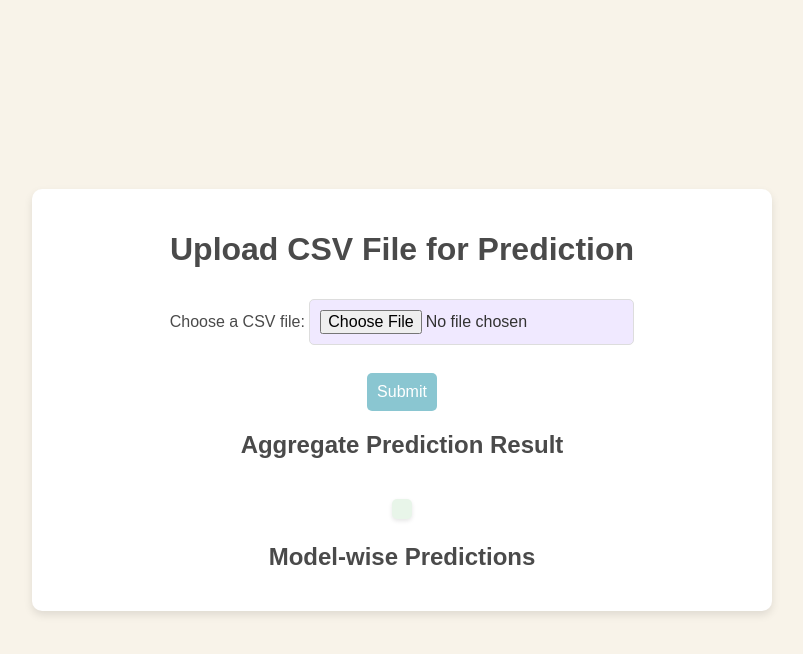
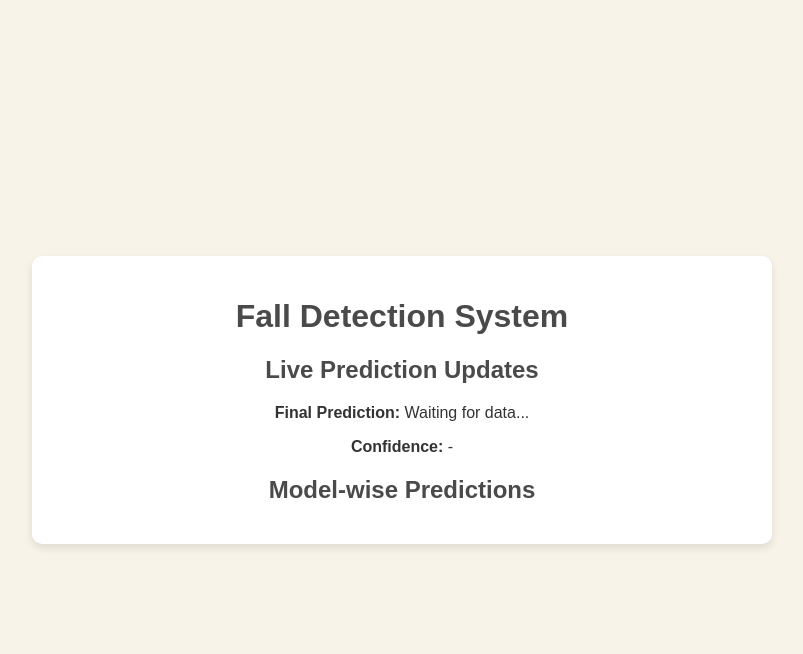
Before and after one commit to BeakedMan/Fall_Detection, a Flask app: page / in a window 1280 px wide. Shown: the top 654 px of the page, without its empty margins (238-1041 px from the left). Run offline with Flask 3, Linux system fonts and the light colour scheme.

Commit message:
Merged feature-alerts into feature-aggregate-results

```diff
--- a/app.py
+++ b/app.py
@@ -2,15 +2,13 @@ from flask import Flask, request, jsonify, render_template
 import pandas as pd
 import numpy as np
 import os
+from dotenv import load_dotenv
 import tensorflow as tf
+import requests
+import joblib
+import datetime
 from werkzeug.utils import secure_filename
-from sklearn.preprocessing import StandardScaler
-import joblib
 from collections import Counter
-
-# Suppress TensorFlow Warnings
-os.environ["TF_ENABLE_ONEDNN_OPTS"] = "0"
-os.environ["TF_CPP_MIN_LOG_LEVEL"] = "2"
 
 app = Flask(__name__)
 UPLOAD_FOLDER = "uploads"
@@ -18,11 +16,17 @@ WEIGHTS_FOLDER = "weights"
 app.config["UPLOAD_FOLDER"] = UPLOAD_FOLDER
 
 # Ensure necessary directories exist
-if not os.path.exists(UPLOAD_FOLDER):
-    os.makedirs(UPLOAD_FOLDER)
+os.makedirs(UPLOAD_FOLDER, exist_ok=True)
+os.makedirs(WEIGHTS_FOLDER, exist_ok=True)
 
-if not os.path.exists(WEIGHTS_FOLDER):
-    os.makedirs(WEIGHTS_FOLDER)
+# Load environment variables
+load_dotenv("sec.env")
+
+# Meta WhatsApp API Configuration
+WHATSAPP_ACCESS_TOKEN = os.getenv("WHATSAPP_ACCESS_TOKEN")
+PHONE_NUMBER_ID = os.getenv("PHONE_NUMBER_ID")
+RECIPIENT_PHONE = os.getenv("RECIPIENT_PHONE")
+WHATSAPP_API_URL = f"https://graph.facebook.com/v22.0/{PHONE_NUMBER_ID}/messages"
 
 # Load model weights
 model_paths = {
@@ -39,16 +43,16 @@ model_paths = {
 }
 
 # Load deep learning models
-deep_learning_models = {}
-for model_name, path in model_paths.items():
-    if path.endswith(".h5") and os.path.exists(path):
-        deep_learning_models[model_name] = tf.keras.models.load_model(path, compile=False)
+deep_learning_models = {
+    model_name: tf.keras.models.load_model(path, compile=False)
+    for model_name, path in model_paths.items() if path.endswith(".h5") and os.path.exists(path)
+}
 
 # Load machine learning models
-ml_models = {}
-for model_name, path in model_paths.items():
-    if path.endswith(".pkl") and os.path.exists(path):
-        ml_models[model_name] = joblib.load(path)
+ml_models = {
+    model_name: joblib.load(path)
+    for model_name, path in model_paths.items() if path.endswith(".pkl") and os.path.exists(path)
+}
 
 # Class label mapping
 label_mapping = {
@@ -61,52 +65,36 @@ label_mapping = {
     6: "Walk",
 }
 
-# Data preprocessing function
-def preprocess_csv(file_path):
-    try:
-        df = pd.read_csv(file_path)
+# Function to send WhatsApp alert
+def send_whatsapp_message(motion_type, confidence):
+    timestamp = datetime.datetime.now().strftime("%Y-%m-%d %H:%M:%S")
 
-        # Debug: Print raw CSV data
-        print("✅ CSV File Loaded Successfully:\n", df.head())
+    message = (
+        f"⚠️ Alert: Fall Detected!\n"
+        f"📅 Timestamp: {timestamp}\n"
+        f"🏃 Motion Type: {motion_type}\n"
+        f"📊 Confidence: {confidence:.2f}\n"
+        f"\nStay safe! 🚨"
+    )
 
-        if df.shape[0] % 400 != 0 or df.shape[1] < 6:
-            print("⚠️ Invalid CSV Format: Incorrect row count or missing columns.")
-            return None
+    payload = {
+        "messaging_product": "whatsapp",
+        "to": RECIPIENT_PHONE,
+        "type": "text",
+        "text": {"body": message}
+    }
 
-        # Keep only first 6 columns (sensor data)
-        data = df.iloc[:, :6].to_numpy().reshape(-1, 400, 6)
+    headers = {
+        "Authorization": f"Bearer {WHATSAPP_ACCESS_TOKEN}",
+        "Content-Type": "application/json"
+    }
 
-        print("✅ Processed Data Shape:", data.shape)
-        return data
+    response = requests.post(WHATSAPP_API_URL, json=payload, headers=headers)
 
-    except Exception as e:
-        print("❌ CSV Processing Error:", str(e))
-        return None
+    print(f"WhatsApp API Response ({response.status_code}):", response.json())
 
-# Prediction function for individual models
-def predict_from_model(data, model_name):
-    if model_name in deep_learning_models:
-        model = deep_learning_models[model_name]
-        predictions = model.predict(data)
-        predicted_class = np.argmax(predictions, axis=1)[0]
-        confidence = np.max(predictions, axis=1)[0]
-    elif model_name in ml_models:
-        model = ml_models[model_name]
-        if hasattr(model, "predict_proba"):
-            predictions = model.predict_proba(data.reshape(data.shape[0], -1))
-            predicted_class = np.argmax(predictions, axis=1)[0]
-            confidence = np.max(predictions, axis=1)[0]
-        else:
-            predictions = model.decision_function(data.reshape(data.shape[0], -1))
-            predicted_class = np.argmax(predictions, axis=1)[0]
-            confidence = np.abs(predictions).max()
-    else:
-        return None
-
-    return {
-        "class": label_mapping.get(predicted_class, "Unknown"),
-        "confidence": round(float(confidence), 2),
-    }
+    if response.status_code != 200:
+        print("❌ Error sending WhatsApp message:", response.text)
 
 # Aggregate predictions from all models
 def aggregate_predictions(data):
@@ -118,24 +106,27 @@ def aggregate_predictions(data):
             predicted_class = np.argmax(predictions, axis=1)[0]
             confidence = np.max(predictions, axis=1)[0]
         elif model_name in ml_models:
+            reshaped_data = data.reshape(data.shape[0], -1)
             if hasattr(model, "predict_proba"):
-                predictions = model.predict_proba(data.reshape(data.shape[0], -1))
+                predictions = model.predict_proba(reshaped_data)
                 predicted_class = np.argmax(predictions, axis=1)[0]
                 confidence = np.max(predictions, axis=1)[0]
             else:
-                predictions = model.decision_function(data.reshape(data.shape[0], -1))
+                predictions = model.decision_function(reshaped_data)
                 predicted_class = np.argmax(predictions, axis=1)[0]
                 confidence = np.abs(predictions).max()
 
         model_results.append({
-            "model": model_name.upper(),  # Display model name in uppercase
+            "model": model_name.upper(),
             "prediction": label_mapping.get(predicted_class, "Unknown"),
             "confidence": round(float(confidence), 2)
         })
 
-    # Compute final majority decision
     majority_label = Counter([result["prediction"] for result in model_results]).most_common(1)[0][0]
     avg_confidence = np.mean([result["confidence"] for result in model_results])
+
+    if majority_label in ["Fall", "LFall", "RFall", "Light"]:
+        send_whatsapp_message(majority_label, avg_confidence)
 
     return {
         "final_prediction": majority_label,
@@ -143,10 +134,39 @@ def aggregate_predictions(data):
         "model_results": model_results
     }
 
-
 @app.route("/")
 def index():
     return render_template("index.html")
+
+@app.route("/latest_prediction", methods=["GET"])
+def latest_prediction():
+    """Processes CSV only once per batch using 'Processed' flag"""
+    file_path = "sensor_data.csv"
+
+    if not os.path.exists(file_path):
+        return jsonify({"error": "No sensor data found"}), 404
+
+    df = pd.read_csv(file_path)
+
+    if "Processed" not in df.columns:
+        df["Processed"] = "NO"  # Ensure flag exists
+
+    # Check if the batch has already been processed
+    if all(df["Processed"] == "YES"):
+        return jsonify({"error": "Waiting for new data..."})
+
+    if df.shape[0] != 400 or df.shape[1] < 6:
+        return jsonify({"error": "Invalid CSV format. Ensure 400 rows and 6 columns."}), 400
+
+    data = df.iloc[:, :6].to_numpy().reshape(-1, 400, 6)
+
+    aggregated_result = aggregate_predictions(data)
+
+    # Mark data as processed
+    df["Processed"] = "YES"
+    df.to_csv(file_path, index=False)
+
+    return jsonify({"result": aggregated_result})
 
 @app.route("/predict", methods=["POST"])
 def predict():
@@ -154,7 +174,6 @@ def predict():
         return jsonify({"error": "No file provided"}), 400
 
     file = request.files["file"]
-
     if file.filename == "":
         return jsonify({"error": "No selected file"}), 400
 
@@ -164,15 +183,16 @@ def predict():
     file_path = os.path.join(app.config["UPLOAD_FOLDER"], secure_filename(file.filename))
     file.save(file_path)
 
-    # Process CSV
-    data = preprocess_csv(file_path)
-    if data is None:
-        return jsonify({"error": "Invalid CSV format. Ensure 400 rows per sample and 6 columns."}), 400
+    df = pd.read_csv(file_path)
 
-    # Aggregate predictions from all models
-    aggregated_result = aggregate_predictions(data)
+    if df.shape[0] != 400 or df.shape[1] < 6:
+        return jsonify({"error": "Invalid CSV format. Ensure 400 rows and 6 columns."}), 400
 
-    return jsonify({"result": aggregated_result})
+    # Reset Processed flag for new batch
+    df["Processed"] = "NO"
+    df.to_csv(file_path, index=False)
+
+    return jsonify({"message": "New data uploaded successfully!"})
 
 if __name__ == "__main__":
     app.run(debug=True)
--- a/templates/index.html
+++ b/templates/index.html
@@ -2,53 +2,34 @@
 <html lang="en">
 <head>
     <meta charset="UTF-8">
-    <title>Fall Detection - CSV Upload</title>
+    <meta name="viewport" content="width=device-width, initial-scale=1.0">
+    <title>Fall Detection - Live Updates</title>
     <link rel="stylesheet" href="{{ url_for('static', filename='css/styles.css') }}">
 </head>
 <body>
     <div class="container">
-        <h1>Upload CSV File for Prediction</h1>
+        <h1>Fall Detection System</h1>
 
-        <form id="uploadForm" enctype="multipart/form-data" onsubmit="event.preventDefault(); uploadCSV();">
-            <label for="file">Choose a CSV file:</label>
-            <input type="file" id="file" name="file" accept=".csv">
-            <br><br>
-
-            <button type="submit">Submit</button>
-        </form>
-
-        <h2>Aggregate Prediction Result</h2>
-        <div id="resultdiv"></div>
+        <h2>Live Prediction Updates</h2>
+        <div id="livePrediction">
+            <p><strong>Final Prediction:</strong> <span id="liveFinalPrediction">Waiting for data...</span></p>
+            <p><strong>Confidence:</strong> <span id="liveConfidence">-</span></p>
+        </div>
 
         <h2>Model-wise Predictions</h2>
         <ul id="modelPredictions"></ul>
     </div>
 
     <script>
-        function uploadCSV() {
-            const fileInput = document.getElementById('file');
-            if (fileInput.files.length === 0) {
-                alert("Please select a CSV file.");
-                return;
-            }
-
-            const formData = new FormData(document.getElementById('uploadForm'));
-
-            fetch('/predict', {
-                method: 'POST',
-                body: formData
-            })
+        function fetchLivePrediction() {
+            fetch('/latest_prediction')
                 .then(response => response.json())
                 .then(data => {
-                const resultDiv = document.getElementById('resultdiv');
-                const modelPredictions = document.getElementById('modelPredictions');
+                    if (data.result) {
+                        document.getElementById("liveFinalPrediction").innerText = data.result.final_prediction;
+                        document.getElementById("liveConfidence").innerText = data.result.confidence.toFixed(2);
 
-                if (data.result) {
-                    // Display final aggregated prediction
-                    resultDiv.innerHTML = `<p><strong>Final Prediction:</strong> ${data.result.final_prediction}</p>
-                                           <p><strong>Confidence:</strong> ${data.result.confidence.toFixed(2)}</p>`;
-
-                    // Display model-wise predictions
+                        const modelPredictions = document.getElementById("modelPredictions");
                         modelPredictions.innerHTML = "<h3>Breakdown by Model:</h3>";
                         data.result.model_results.forEach(modelData => {
                             modelPredictions.innerHTML += `
@@ -58,17 +39,16 @@
                                     (Confidence: ${modelData.confidence.toFixed(2)})
                                 </li>`;
                         });
-
                     } else {
-                    resultDiv.innerHTML = "<p style='color: red;'>Error processing the file.</p>";
+                        document.getElementById("liveFinalPrediction").innerText = "Waiting for 400 readings...";
+                        document.getElementById("liveConfidence").innerText = "-";
+                        document.getElementById("modelPredictions").innerHTML = "";
                     }
                 })
-            .catch(error => {
-                console.error('Error:', error);
-                document.getElementById('resultdiv').innerHTML = "<p style='color: red;'>An error occurred while processing.</p>";
-            });
+                .catch(error => console.error("Error fetching live prediction:", error));
         }
+
+        setInterval(fetchLivePrediction, 5000); // Fetch live updates every 5 seconds
     </script>
-
 </body>
 </html>
```
Also changed, not shown: collect_data.py (added, +58 -0 lines), 1 other file. Lines whose indentation alone changed are shown as unchanged.
